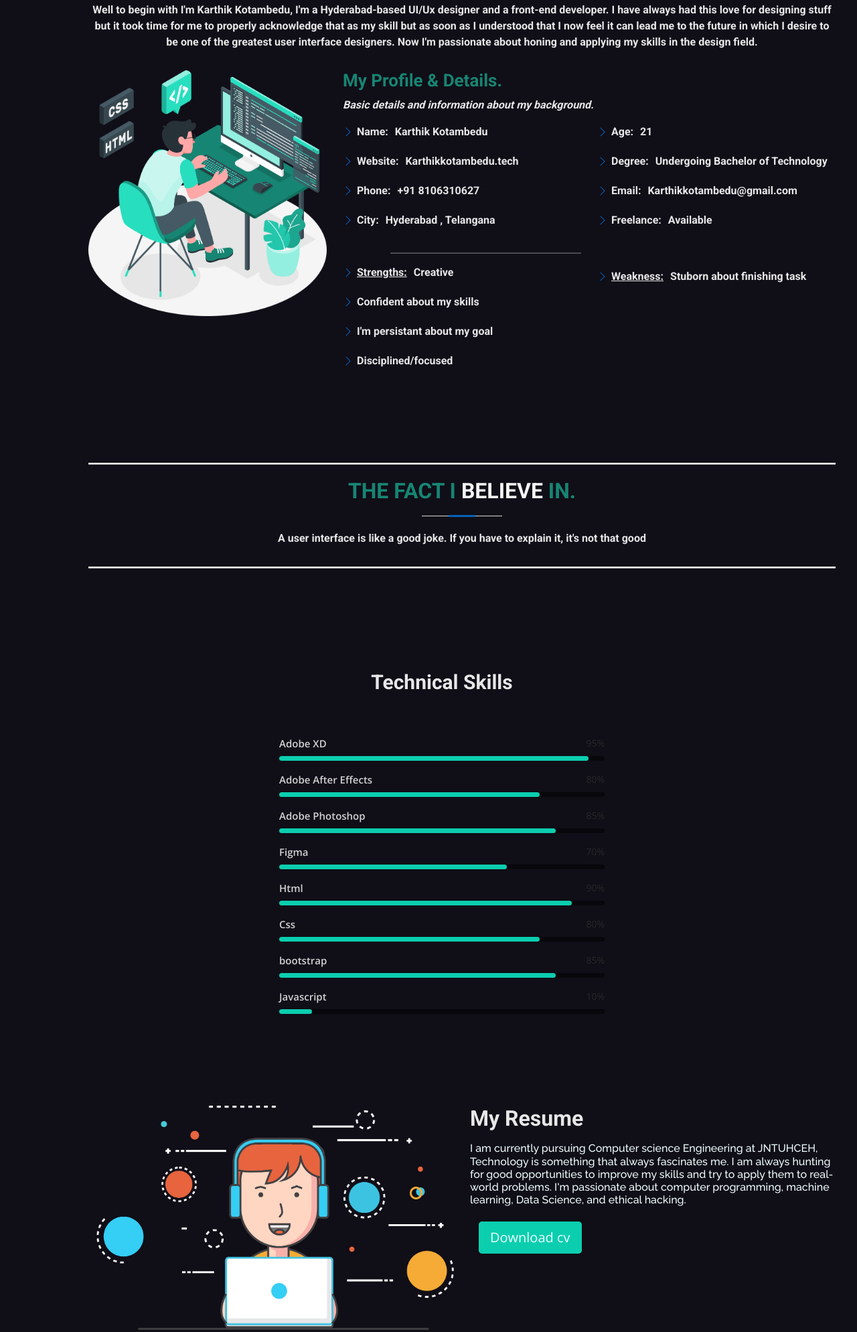
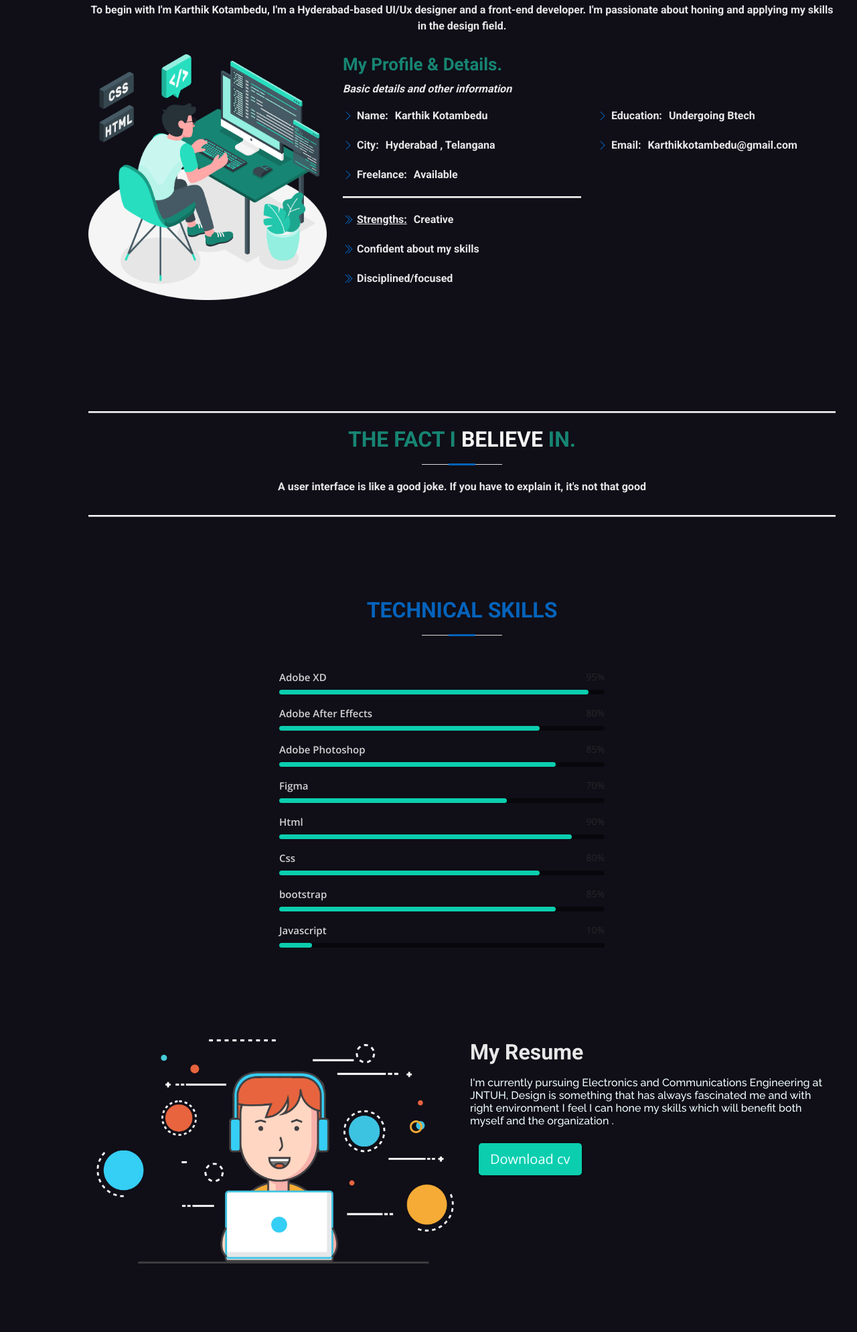
Before and after one commit to karthik945/karthik945.github.io, a website: page index.html in a window 1280 px wide. Shown: the part 905-2894 px from the top of the page at 67% size. Drawn offline with nearby package versions, Linux system fonts and the light colour scheme; some icons are missing.

Commit message:
Add files via upload

```diff
--- a/index.html
+++ b/index.html
@@ -118,7 +118,7 @@
 
         <div class="section-title">
           <h2  style="color: #0563BB;">About</h2>
-          <p>Well to begin with I'm Karthik Kotambedu, I'm a Hyderabad-based UI/Ux designer and a front-end developer.  I have always had this love for designing stuff but it took time for me to properly acknowledge that as my skill but as soon as I understood that I now feel it can lead me to the future in which I desire to be one of the greatest user interface designers. Now I'm passionate about honing and applying my skills in the design field.</p>
+          <p>To begin with I'm Karthik Kotambedu, I'm a Hyderabad-based UI/Ux designer and a front-end developer. I'm passionate about honing and applying my skills in the design field.</p>
         </div>
 
         <div class="row">
@@ -128,41 +128,37 @@
           <div class="col-lg-8 pt-4 pt-lg-0 content">
             <h3 style="color: #178573;">My Profile &amp; Details.</h3>
             <p class="fst-italic">
-              Basic details and information about my background.
+              Basic details and other information
             </p>
             <div class="row">
               <div class="col-lg-6">
                 <ul>
                   <li><i class="bi bi-chevron-right"></i> <strong>Name:</strong> <span>Karthik Kotambedu</span></li>
-                  <li><i class="bi bi-chevron-right"></i> <strong>Website:</strong> <span>Karthikkotambedu.tech</span></li>
-                  <li><i class="bi bi-chevron-right"></i> <strong>Phone:</strong> <span>+91 8106310627</span></li>
                   <li><i class="bi bi-chevron-right"></i> <strong>City:</strong> <span>Hyderabad , Telangana</span></li>
+                  <li><i class="bi bi-chevron-right"></i> <strong>Freelance:</strong> <span >Available</span></li>
                 </ul>
               </div>
               <div class="col-lg-6">
                 <ul>
-                  <li><i class="bi bi-chevron-right"></i> <strong>Age:</strong> <span>21</span></li>
-                  <li><i class="bi bi-chevron-right"></i> <strong>Degree:</strong> <span>Undergoing Bachelor of Technology</span></li>
+                  <li><i class="bi bi-chevron-right"></i> <strong>Education:</strong> <span>Undergoing Btech</span></li>
                   <li><i class="bi bi-chevron-right"></i> <strong>Email:</strong> <span>Karthikkotambedu@gmail.com</span>
                   </li>
-                  <li><i class="bi bi-chevron-right"></i> <strong>Freelance:</strong> <span >Available</span></li>
+
 
                 </ul>
               </div>
             </div>
             <div class="row">
               <div class="col-lg-6">
-                <hr style="  border-style: solid;border-color: white; border-width: 30%;margin-left: 20%;color: white;height: 2px;">
+                <div class="section-title" style="border-style: ridge none none none ; border-color: whitesmoke; padding-top: 20px;">
                 <ul class="wor">
-                  <li><i class="bi bi-chevron-right"></i> <strong><u> Strengths:</u></strong> <span>Creative </span></li>
-                  <li><i class="bi bi-chevron-right"></i><span>Confident about my skills</span></li>
-                  <li><i class="bi bi-chevron-right"></i><span></span>I'm persistant about my goal</li>
-                  <li><i class="bi bi-chevron-right"></i><span>Disciplined/focused</span></li>
+                  <li><i class="bi bi-chevron-double-right"></i> <strong><u> Strengths:</u></strong> <span>Creative </span></li>
+                  <li><i class="bi bi-chevron-double-right"></i><span>Confident about my skills</span></li>
+                  <li><i class="bi bi-chevron-double-right"></i><span>Disciplined/focused</span></li>
                 </ul>
               </div>
                   <div class="col-lg-6">
                     <ul class="abd">
-                      <li style="margin-top: 10px;"><i class="bi bi-chevron-right"></i> <strong><u>Weakness:</u></strong><span>Stuborn about finishing task</span></li>
 
                     </ul>
                   </div>
@@ -197,12 +193,12 @@
       <div class="container">
         <div class="row section-separator">
           <div class="section-title text-center col-sm-12">
-            <!--<h2>Skills</h2>-->
+            <h2 style="color: #0563BB;">Technical Skills</h2>
           </div>
           <div class="col-sm-12 col-md-6" style="margin: auto;">
             <div class="mh-skills-inner">
               <div class="mh-professional-skill wow fadeInUp" data-wow-duration="0.8s" data-wow-delay="0.3s">
-                <h3>Technical Skills</h3>
+                <!-- <h3 style="color:#065EB0">Technical Skills</h3> -->
                 <div class="each-skills">
                   <div class="candidatos">
                     <div class="parcial">
@@ -318,10 +314,8 @@
                       <div class="mh-about-inner">
                           <h2 class="wow fadeInUp" data-wow-duration="0.8s" data-wow-delay="0.1s">My Resume</h2>
                           <p class="wow fadeInUp" data-wow-duration="0.8s" data-wow-delay="0.2s" ><h6 style="color: azure">
-                             I am currently pursuing Computer science Engineering at JNTUHCEH,
-                              Technology is something that always fascinates me.
-                              I am always hunting for good opportunities to improve my skills and try to apply them to real-world problems. I'm passionate about computer programming,
-                              machine learning, Data Science, and ethical hacking.</h6></p>
+                             I'm currently pursuing Electronics and Communications Engineering at JNTUH,
+                              Design is something that has always fascinated me and with right environment I feel I can hone my skills which will benefit both myself and the organization .</h6></p>
                           <a href="https://www.linkedin.com/in/antony-sandesh-906639159/" class="btn btn-fill wow fadeInUp" data-wow-duration="0.8s" data-wow-delay="0.4s"><span style="box-shadow: 0 0 3px 1px rgba(0,0,0,.35); color: azure; background-color: #0BCEAF;" class="btn btn-default btn-lg"><i class="glyphicon glyphicon-download-alt"></i> Download cv</span></a>
 
                       </div>
@@ -338,7 +332,7 @@
       <div class="container" data-aos="fade-up">
 
         <div class="section-title">
-          <h2>Portfolio</h2>
+          <h2 style="color: #0563BB;">Portfolio</h2>
           <p>Magnam dolores commodi suscipit. Necessitatibus eius consequatur ex aliquid fuga eum quidem. Sit sint
             consectetur velit. Quisquam quos quisquam cupiditate. Et nemo qui impedit suscipit alias ea. Quia fugiat sit
             in iste officiis commodi quidem hic quas.</p>
@@ -454,7 +448,7 @@
       <div class="container" data-aos="fade-up">
 
         <div class="section-title">
-          <h2>Services</h2>
+          <h2 style="color: #0563BB;">Services</h2>
           <h3>Our UI / UX Consulting Service Offerings</h3>
 
         </div>
@@ -495,7 +489,7 @@
       <div class="container" data-aos="fade-up">
 
         <div class="section-title">
-          <h2>Contact</h2>
+          <h2 style="color: #0563BB;">Contact</h2>
         </div>
 
         <div class="row mt-1">
```
